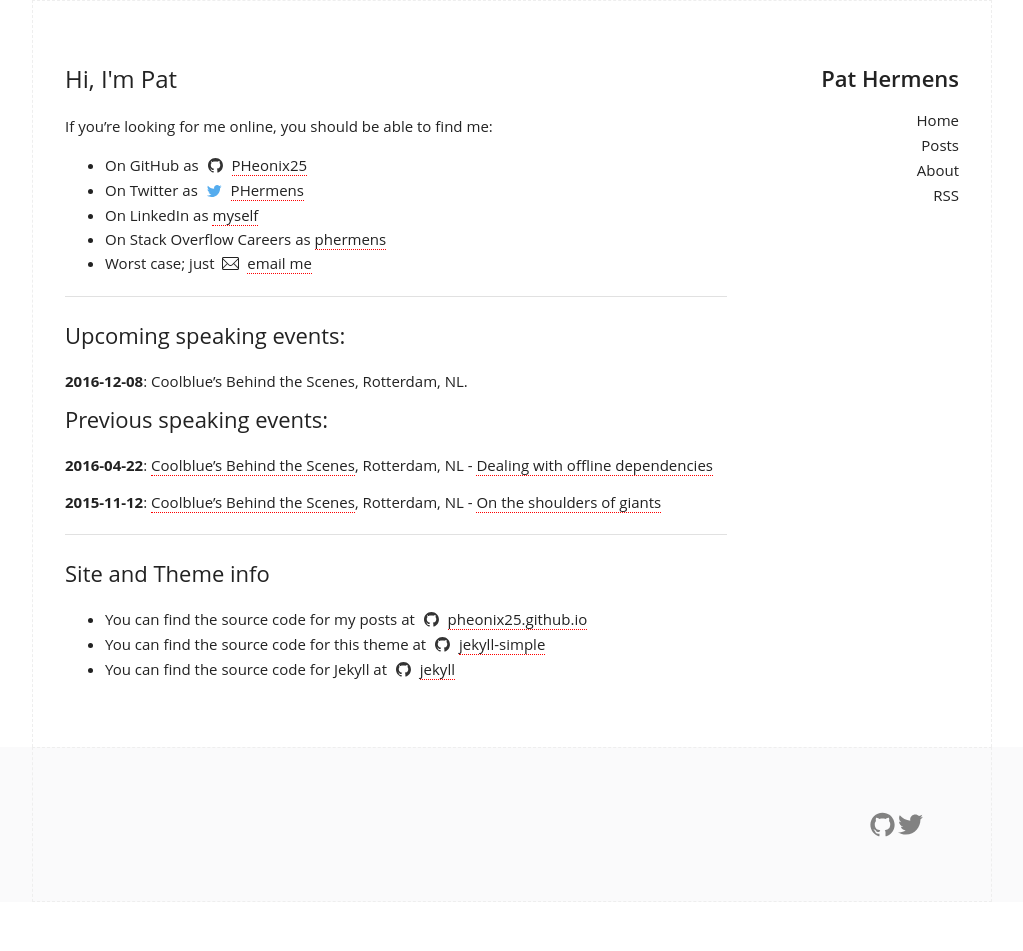
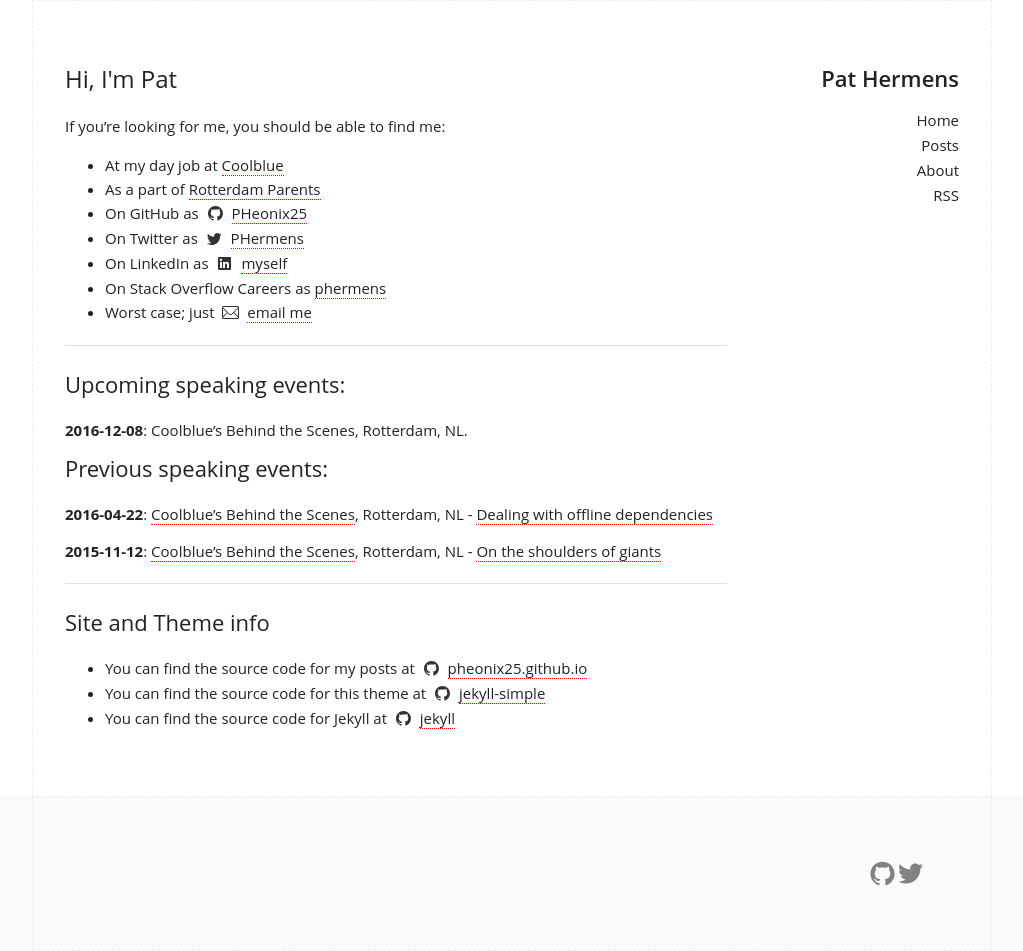
Before and after one commit to PHeonix25/PHeonix25.github.io, a Jekyll site: the page built from about.md, in a window 1280 px wide. Shown: the whole page, without its empty margins (128-1151 px from the left). Built offline with Jekyll 4.4.1, drawn with Linux system fonts in a browser that asks for light colours; before the commit the page ends 902 px from its top, so only the background shows below that.

Commit message:
Updating About Me page

```diff
--- a/_sass/_layout.scss
+++ b/_sass/_layout.scss
@@ -300,6 +300,7 @@
 
 .icon {
   vertical-align: bottom;
+  fill: $icon-color;
 }
 
 body.custom-background {
--- a/about.md
+++ b/about.md
@@ -4,11 +4,13 @@
 permalink: /about/
 ---
 
-If you’re looking for me online, you should be able to find me:
+If you’re looking for me, you should be able to find me:
 
+- At my day job at [Coolblue](http://coolblue.nl)
+- As a part of [Rotterdam Parents](http://rotterdamparents.nl)
 - On GitHub as <data data-icon="ei-sc-github"></data> [PHeonix25](https://github.com/PHeonix25/)
 - On Twitter as <data data-icon="ei-sc-twitter"></data> [PHermens](https://twitter.com/phermens)
-- On LinkedIn as [myself](https://linkedin.com/in/phermens)
+- On LinkedIn as <data data-icon="ei-sc-linkedin"></data> [myself](https://linkedin.com/in/phermens)
 - On Stack Overflow Careers as [phermens](http://stackoverflow.com/cv/phermens)
 - Worst case; just <data data-icon="ei-envelope"></data> [email me](mailto:p@hermens.com.au)
 
--- a/css/main.scss
+++ b/css/main.scss
@@ -17,6 +17,7 @@
 $spacing-unit:     30px;
 
 $text-color:       #111;
+$icon-color:       #333;
 $background-color: #fdfdfd;
 $brand-color:      #2a7ae2;
 
```
